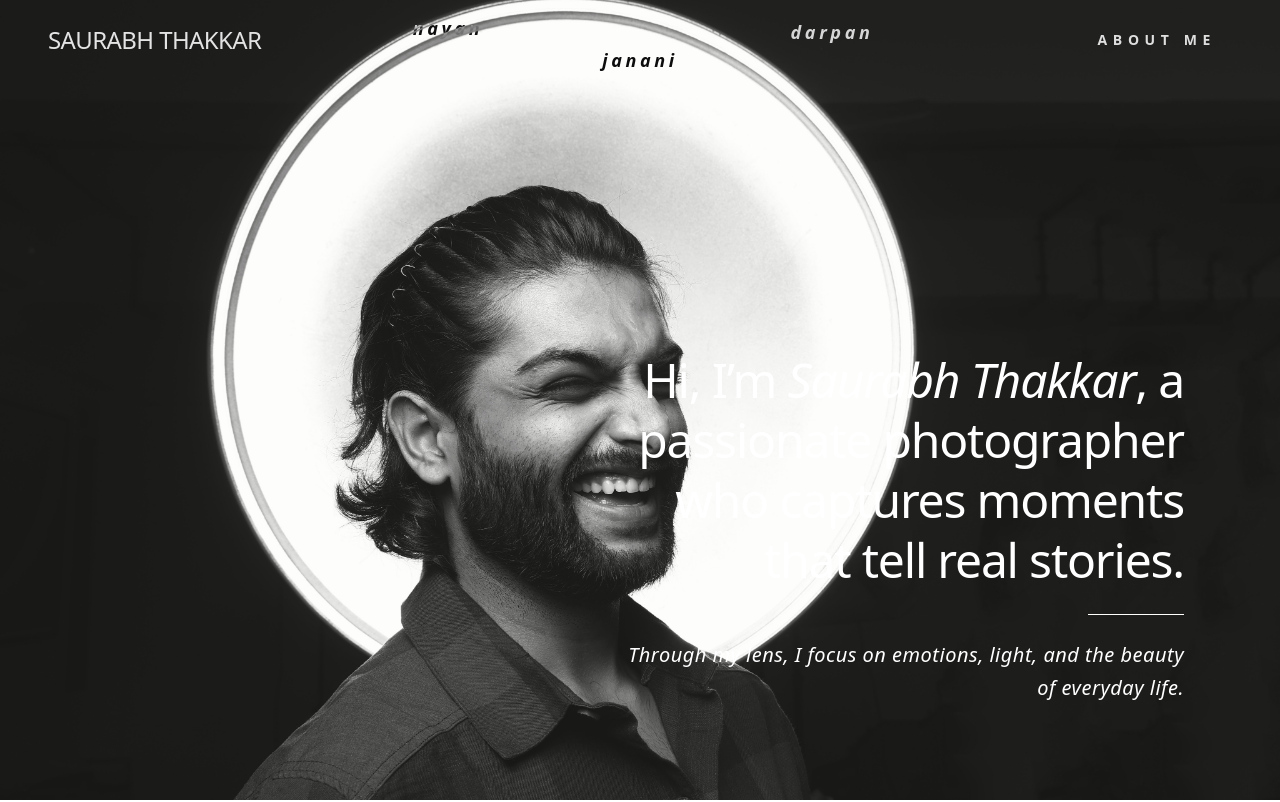
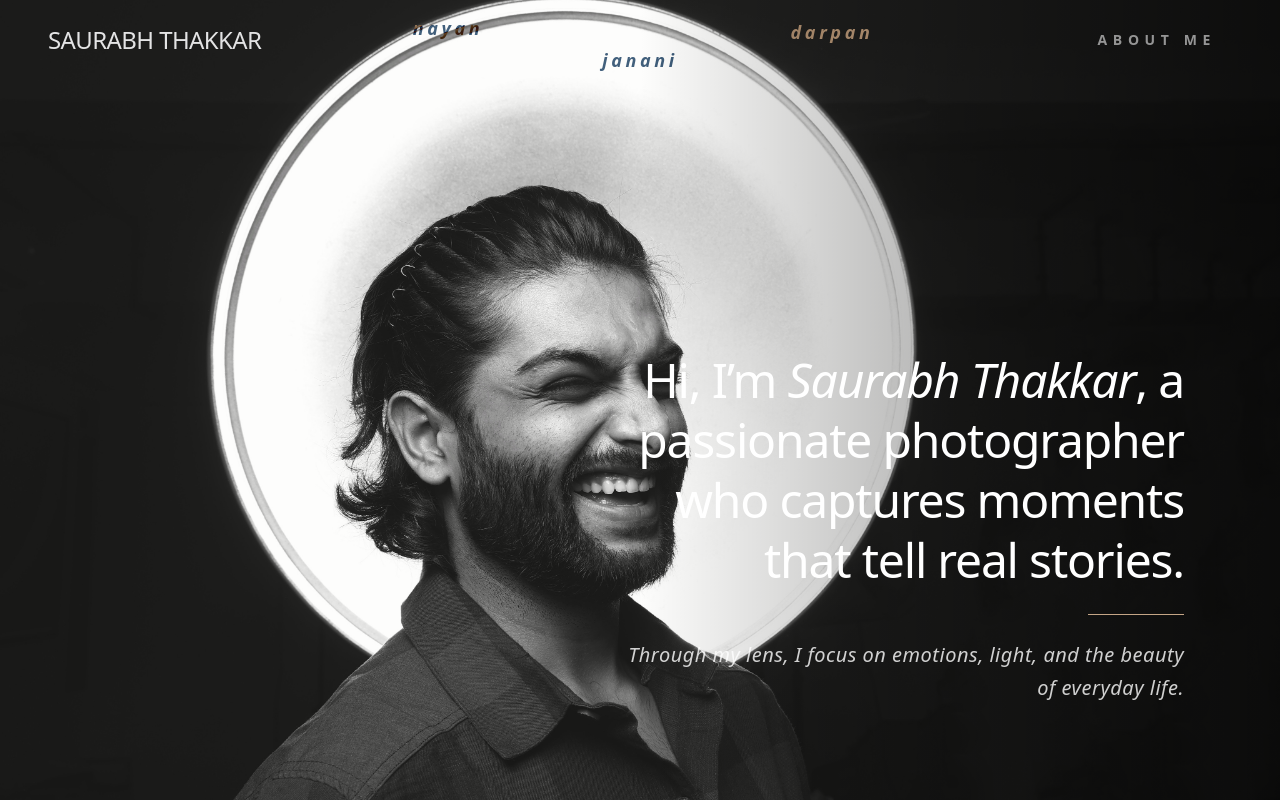
Before and after one commit to ke7innnn/saurabhphotography, a Next.js app: page / in a window 1280 px wide. Shown: the top 802 px of the page. Built offline with nearby package versions, Linux system fonts and the light colour scheme.

Commit message:
Revert from mix-blend-mode back to previous aesthetic with gold accents

```diff
--- a/components/Hero.tsx
+++ b/components/Hero.tsx
@@ -20,12 +20,12 @@ export function Hero() {
       </motion.div>
 
       {/* Overlay Content */}
-      <div className="absolute inset-0 z-10 flex flex-col justify-end items-end p-8 md:p-24">
+      <div className="absolute inset-0 z-10 flex flex-col justify-end items-end p-8 md:p-24 bg-gradient-to-l from-black/60 via-transparent to-transparent">
         <motion.div
           initial={{ opacity: 0, x: 30 }}
           animate={{ opacity: 1, x: 0 }}
           transition={{ duration: 1, delay: 1, ease: [0.16, 1, 0.3, 1] }}
-          className="max-w-md md:max-w-xl text-right flex flex-col items-end mix-blend-difference"
+          className="max-w-md md:max-w-xl text-right flex flex-col items-end"
         >
           <h1 className="text-white text-3xl md:text-5xl font-serif leading-tight tracking-tight mb-6">
             Hi, I’m <span className="italic">Saurabh Thakkar</span>, a passionate photographer who captures moments that tell real stories.
@@ -34,9 +34,9 @@ export function Hero() {
             initial={{ scaleX: 0 }}
             animate={{ scaleX: 1 }}
             transition={{ duration: 1.5, delay: 1.5 }}
-            className="w-24 h-[1px] bg-white origin-right mb-6"
+            className="w-24 h-[1px] bg-[#C4A586] origin-right mb-6"
           />
-          <p className="text-white text-lg md:text-xl font-serif italic tracking-wide leading-relaxed">
+          <p className="text-white/80 text-lg md:text-xl font-serif italic tracking-wide leading-relaxed">
             Through my lens, I focus on emotions, light, and the beauty of everyday life.
           </p>
         </motion.div>
--- a/components/Navbar.tsx
+++ b/components/Navbar.tsx
@@ -1,7 +1,7 @@
 'use client';
 
 import Link from 'next/link';
-import { motion, AnimatePresence, useScroll, useTransform } from 'framer-motion';
+import { motion, AnimatePresence } from 'framer-motion';
 import { useState, useEffect } from 'react';
 import { Menu, X } from 'lucide-react';
 
@@ -32,8 +32,8 @@ export function Navbar() {
 
       <div className="hidden md:flex flex-[2] items-center justify-center">
         {/* Zig-Zag Portfolio Links */}
-        <div className="flex items-center space-x-24 text-base md:text-lg italic font-serif font-bold tracking-[0.2em] text-white">
-          <Link href="/nayan" className="hover:opacity-60 transition-opacity transform -translate-y-3 relative h-8 w-24 text-center">
+        <div className="flex items-center space-x-24 text-base md:text-lg italic font-serif font-bold tracking-[0.2em] text-[#C4A586]">
+          <Link href="/nayan" className="hover:text-white transition-colors transform -translate-y-3 relative h-8 w-24 text-center">
             <AnimatePresence mode="wait">
               <motion.span
                 key={showHindi ? "hi" : "en"}
@@ -48,7 +48,7 @@ export function Navbar() {
             </AnimatePresence>
           </Link>
 
-          <Link href="/janani" className="hover:opacity-60 transition-opacity transform translate-y-5 relative h-8 w-24 text-center">
+          <Link href="/janani" className="hover:text-white transition-colors transform translate-y-5 relative h-8 w-24 text-center">
             <AnimatePresence mode="wait">
               <motion.span
                 key={showHindi ? "hi" : "en"}
@@ -63,7 +63,7 @@ export function Navbar() {
             </AnimatePresence>
           </Link>
 
-          <Link href="/darpan" className="hover:opacity-60 transition-opacity transform -translate-y-2 relative h-8 w-24 text-center">
+          <Link href="/darpan" className="hover:text-white transition-colors transform -translate-y-2 relative h-8 w-24 text-center">
             <AnimatePresence mode="wait">
               <motion.span
                 key={showHindi ? "hi" : "en"}
@@ -81,7 +81,7 @@ export function Navbar() {
       </div>
 
       <div className="flex-1 flex justify-end items-center">
-        <span className="hidden md:block uppercase text-sm tracking-[0.4em] font-bold text-white cursor-default select-none mr-4">
+        <span className="hidden md:block uppercase text-sm tracking-[0.4em] font-bold text-white/60 cursor-default select-none mr-4">
           About Me
         </span>
         <button className="md:hidden" onClick={() => setIsOpen(!isOpen)}>
```
